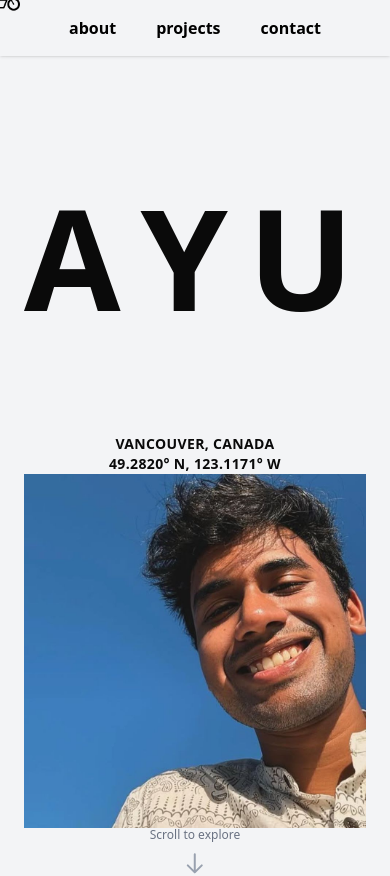
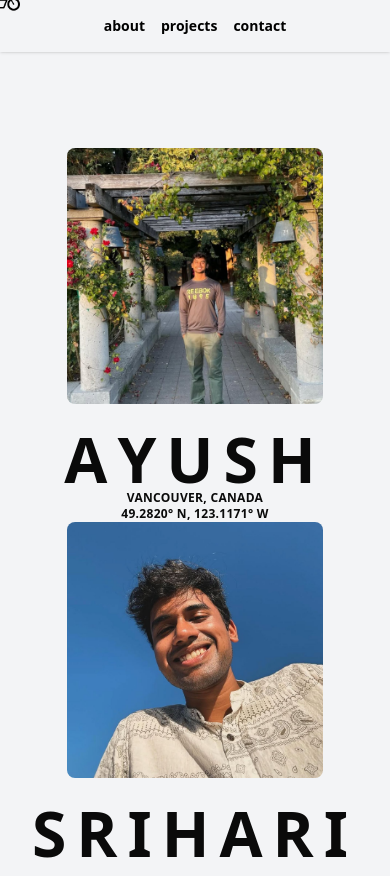
Before and after one commit to gracetownland/Portfolio, a React (Vite) app in the folder portfolio/: page / in a window 390 px wide. Shown: the top 876 px of the page. Built offline with nearby package versions, Linux system fonts and the light colour scheme.

Commit message:
feat: enhance responsiveness across Navbar, Hero, and Skills sections, and add ID to Projects section.

```diff
--- a/portfolio/src/HeroSection.tsx
+++ b/portfolio/src/HeroSection.tsx
@@ -33,7 +33,7 @@ const HeroFlipCard: React.FC<HeroFlipCardProps> = ({ image, alt, backContent })
 
   return (
     <div
-      className={`hero-flip-card w-128 h-128 ${isFlipped ? "flipped" : ""}`}
+      className={`hero-flip-card w-64 h-64 md:w-96 md:h-96 lg:w-128 lg:h-128 ${isFlipped ? "flipped" : ""}`}
       onClick={() => setIsFlipped(!isFlipped)}
     >
       <div className="hero-flip-card-inner w-full h-full">
@@ -47,7 +47,7 @@ const HeroFlipCard: React.FC<HeroFlipCardProps> = ({ image, alt, backContent })
         <div className="hero-flip-card-back shadow-lg">
           <div className="flex flex-col items-center justify-center gap-3">
             <span className="text-4xl">✨</span>
-            <p className="text-lg font-semibold leading-relaxed">{backContent}</p>
+            <p className="text-sm md:text-lg font-semibold leading-relaxed">{backContent}</p>
             <span className="text-xs opacity-75 mt-2">Click to flip back</span>
           </div>
         </div>
@@ -58,21 +58,21 @@ const HeroFlipCard: React.FC<HeroFlipCardProps> = ({ image, alt, backContent })
 
 const HeroSection: React.FC = () => {
   return (
-    <section className="relative flex flex-col items-center justify-center w-screen h-screen bg-gray-100 p-6 space-y-12 ">
+    <section className="relative flex flex-col items-center justify-center w-full min-h-screen bg-gray-100 p-6 space-y-12 overflow-x-hidden py-24 md:py-0">
 
       {/* First Row: AYUSH + Image */}
-      <div className="flex w-full max-w-full items-center overflow-hidden m-0">
+      <div className="flex flex-col-reverse md:flex-row w-full max-w-full items-center m-0 gap-6 md:gap-0">
         {/* AYUSH (Left - 2/3 of the space) */}
-        <div className="flex-[2] text-left">
+        <div className="w-full md:flex-[2] text-center md:text-left flex justify-center md:justify-start">
           <h1
-            className="font-extrabold text-[#0A0A0A] leading-none whitespace-nowrap tracking-[20px]"
-            style={{ fontSize: "clamp(140px, 16vw, 240px)" }} // Slightly increased size
+            className="font-extrabold text-[#0A0A0A] leading-none whitespace-nowrap tracking-[10px] md:tracking-[20px]"
+            style={{ fontSize: "clamp(60px, 16vw, 240px)" }}
           >
             <HoverText text="AYUSH" />
           </h1>
         </div>
         {/* Right Image (1/3 of the space) */}
-        <div className="flex-[1] flex justify-end">
+        <div className="w-full md:flex-[1] flex justify-center md:justify-end z-10">
           <HeroFlipCard
             image={heroImage1}
             alt="Right Image"
@@ -83,15 +83,15 @@ const HeroSection: React.FC = () => {
 
       {/* Middle Section: Vancouver, Canada */}
       <div className="flex justify-center w-full m-0">
-        <p className="text-sm font-bold text-[#0A0A0A] uppercase tracking-wide text-center">
+        <p className="text-xs md:text-sm font-bold text-[#0A0A0A] uppercase tracking-wide text-center">
           VANCOUVER, CANADA <br /> 49.2820° N, 123.1171° W
         </p>
       </div>
 
       {/* Second Row: Image + SRIHARI */}
-      <div className="flex w-full max-w-full items-center overflow-hidden">
+      <div className="flex flex-col md:flex-row w-full max-w-full items-center gap-6 md:gap-0">
         {/* Left Image (1/3 of the space) */}
-        <div className="flex-[1] flex justify-start">
+        <div className="w-full md:flex-[1] flex justify-center md:justify-start z-10">
           <HeroFlipCard
             image={heroImage2}
             alt="Left Image"
@@ -99,10 +99,10 @@ const HeroSection: React.FC = () => {
           />
         </div>
         {/* SRIHARI (Right - 2/3 of the space) */}
-        <div className="flex-[2] text-right">
+        <div className="w-full md:flex-[2] text-center md:text-right flex justify-center md:justify-end">
           <h1
-            className="font-extrabold text-[#0A0A0A] leading-none whitespace-nowrap tracking-[20px]"
-            style={{ fontSize: "clamp(140px, 16vw, 240px)" }}
+            className="font-extrabold text-[#0A0A0A] leading-none whitespace-nowrap tracking-[10px] md:tracking-[20px]"
+            style={{ fontSize: "clamp(60px, 16vw, 240px)" }}
           >
             <HoverText text="SRIHARI" />
           </h1>
@@ -110,7 +110,7 @@ const HeroSection: React.FC = () => {
       </div>
 
       {/* Scroll Indicator */}
-      <div className="absolute bottom-8 left-1/2 transform -translate-x-1/2 flex flex-col items-center scroll-indicator">
+      <div className="hidden md:flex absolute bottom-8 left-1/2 transform -translate-x-1/2 flex-col items-center scroll-indicator">
         <span className="text-xs text-gray-500 mb-2">Scroll to explore</span>
         <svg
           className="w-6 h-6 text-gray-400"
--- a/portfolio/src/Navbar.tsx
+++ b/portfolio/src/Navbar.tsx
@@ -2,7 +2,7 @@ import React from "react";
 
 const Navbar: React.FC = () => {
   return (
-    <nav className="sticky top-0 z-50 flex justify-center space-x-10 py-4 text-black font-bold bg-gray-100 shadow">
+    <nav className="sticky top-0 z-50 flex justify-center space-x-4 md:space-x-10 py-4 text-sm md:text-base text-black font-bold bg-gray-100 shadow">
       <a href="#about" className="hover:underline">about</a>
       <a href="#projects" className="hover:underline">projects</a>
       <a href="#contact" className="hover:underline">contact</a>
--- a/portfolio/src/ProjectSection.tsx
+++ b/portfolio/src/ProjectSection.tsx
@@ -62,7 +62,7 @@ const projects = [
 
 const ProjectsSection: React.FC = () => {
   return (
-    <section className="w-full px-6 md:px-12 lg:px-24 py-12">
+    <section id="projects" className="w-full px-6 md:px-12 lg:px-24 py-12">
       <div className="flex items-center gap-3 mb-6">
         <h2 className="text-2xl font-bold">Projects</h2>
         <span className="text-sm text-gray-500 animate-pulse">Click any image to reveal a fun fact!</span>
--- a/portfolio/src/SkillPage.tsx
+++ b/portfolio/src/SkillPage.tsx
@@ -30,7 +30,7 @@ const SkillPage: React.FC = () => {
     <section className="flex flex-col items-start justify-center min-h-screen bg-gray-100 px-6 md:px-12 lg:px-24 py-12 space-y-12">
       <h1 className="text-3xl font-bold text-left w-full">Skills</h1>
 
-      <div className="grid grid-cols-4 md:grid-cols-6 lg:grid-cols-8 gap-4 w-full">
+      <div className="grid grid-cols-2 md:grid-cols-6 lg:grid-cols-8 gap-4 w-full">
         {/* Programming Languages */}
         <Skill icon={jsIcon} name="JavaScript" borderColor="border-yellow-400" />
         <Skill icon={tsIcon} name="TypeScript" borderColor="border-blue-400" />
```
